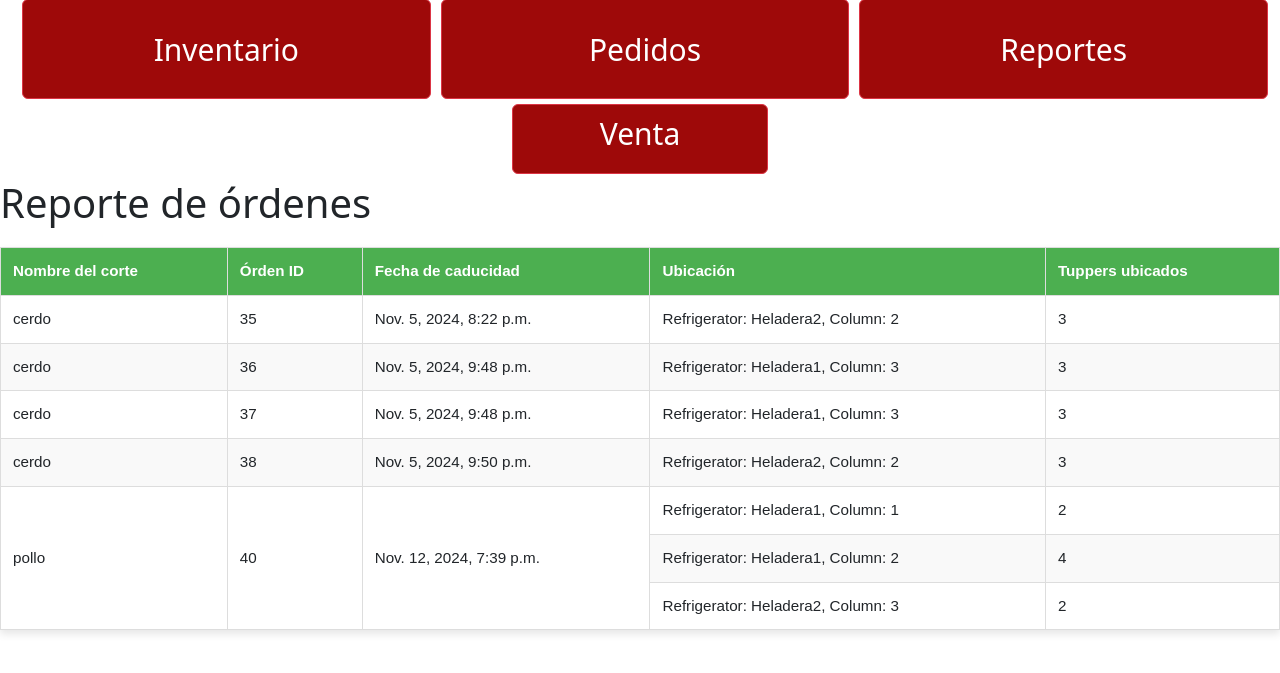
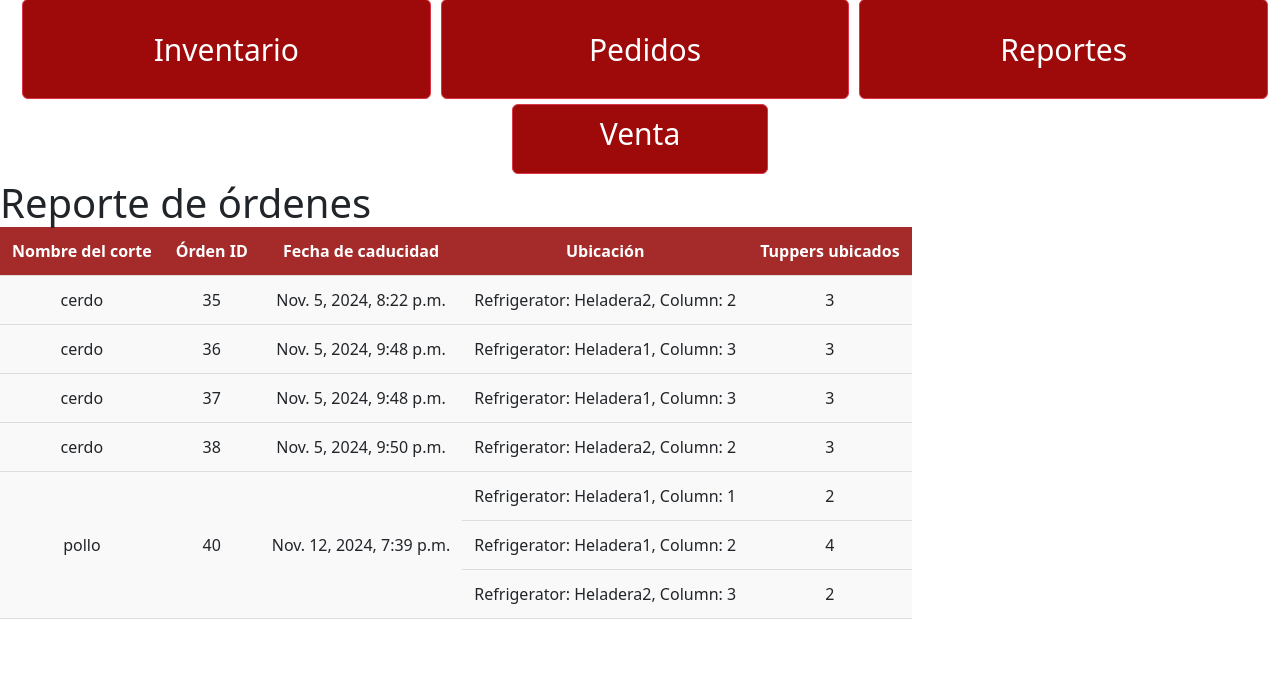
Before and after one commit to juangilfons/milanga-inventory, a Django app: page /expiration/ in a window 1280 px wide. Shown: the part 111-784 px from the top of the page. Run offline with Django 5.2, Linux system fonts and the light colour scheme; data comes from the database, SQL or seed files in the repository.

Commit message:
estilo tabla reporte

```diff
--- a/inventory/static/inventory/reports.css
+++ b/inventory/static/inventory/reports.css
@@ -1,39 +1,34 @@
-
-table {
+.reporte-table{
     width: 100%;
     border-collapse: collapse;
     font-family: Arial, sans-serif;
     margin-top: 20px;
-    box-shadow: 0 4px 8px rgba(0, 0, 0, 0.1);
+
 }
 
         th, td {
-    border: 1px solid #ddd;
             padding: 12px;
-    text-align: left;
-    font-size: 0.95em;
+            text-align: center;
+            border-bottom: 1px solid #ddd;
         }
 
         th {
-    background-color: #4CAF50;
+         background-color: brown;
             color: white;
             font-weight: bold;
         }
 
-tr:nth-child(even) {
+        table tr{
             background-color: #f9f9f9;
+
         }
 
         tr:hover {
-    background-color: #e0f7fa;
+            background-color: #e8f2c1
+;
         }
 
-td {
-    vertical-align: middle;
+#nombre{
+    font-family: Vegur, 'PT Sans', Verdana, sans-serif;
+    display: block
 }
-
-
-/* td:first-child {
-    font-weight: bold;
-    color: #333;
-} */
```
Lines whose indentation alone changed are shown as unchanged.
